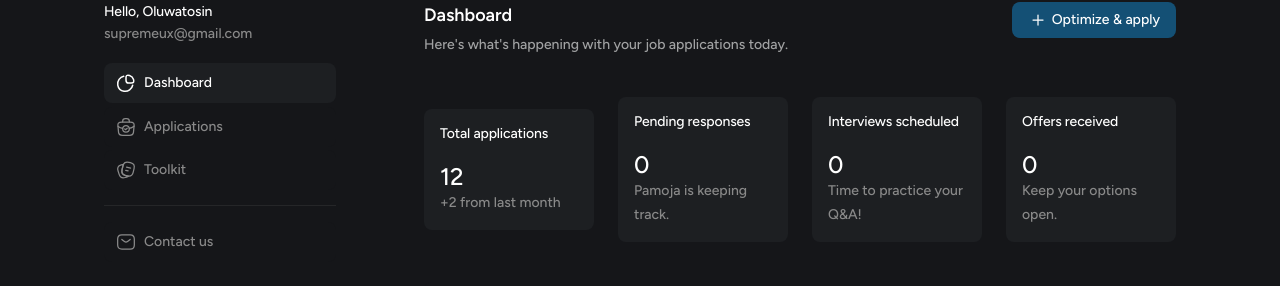
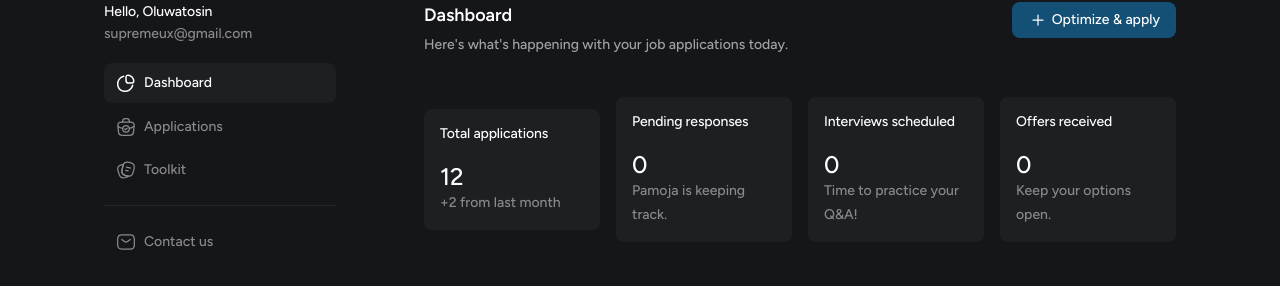
Before and after one commit to supremeio/Pamoja-V2, a Next.js app: page /v2/dashboard in a window 1280 px wide. Shown: the part 150-436 px from the top of the page. Built offline with nearby package versions, Linux system fonts and the light colour scheme.

Commit message:
feat: reduce metrics cards spacing from 24px to 16px on dashboard

```diff
--- a/src/app/(main)/v2/dashboard/page.tsx
+++ b/src/app/(main)/v2/dashboard/page.tsx
@@ -206,7 +206,7 @@ function Dashboard() {
                 </button>
               </div>
               {/* Stats cards */}
-              <div className="content-stretch flex gap-[24px] items-center relative shrink-0 w-full">
+              <div className="content-stretch flex gap-[16px] items-center relative shrink-0 w-full">
                 {/* Total applications card */}
                 <div className="basis-0 bg-v2-background-secondary box-border content-stretch flex flex-col gap-[20px] grow items-start min-h-px min-w-px p-[16px] relative rounded-[8px] shrink-0">
                   <p className="leading-[normal] not-italic relative shrink-0 text-[14px] text-v2-text-primary tracking-[-0.14px] w-full" style={fontMedium}>
```
